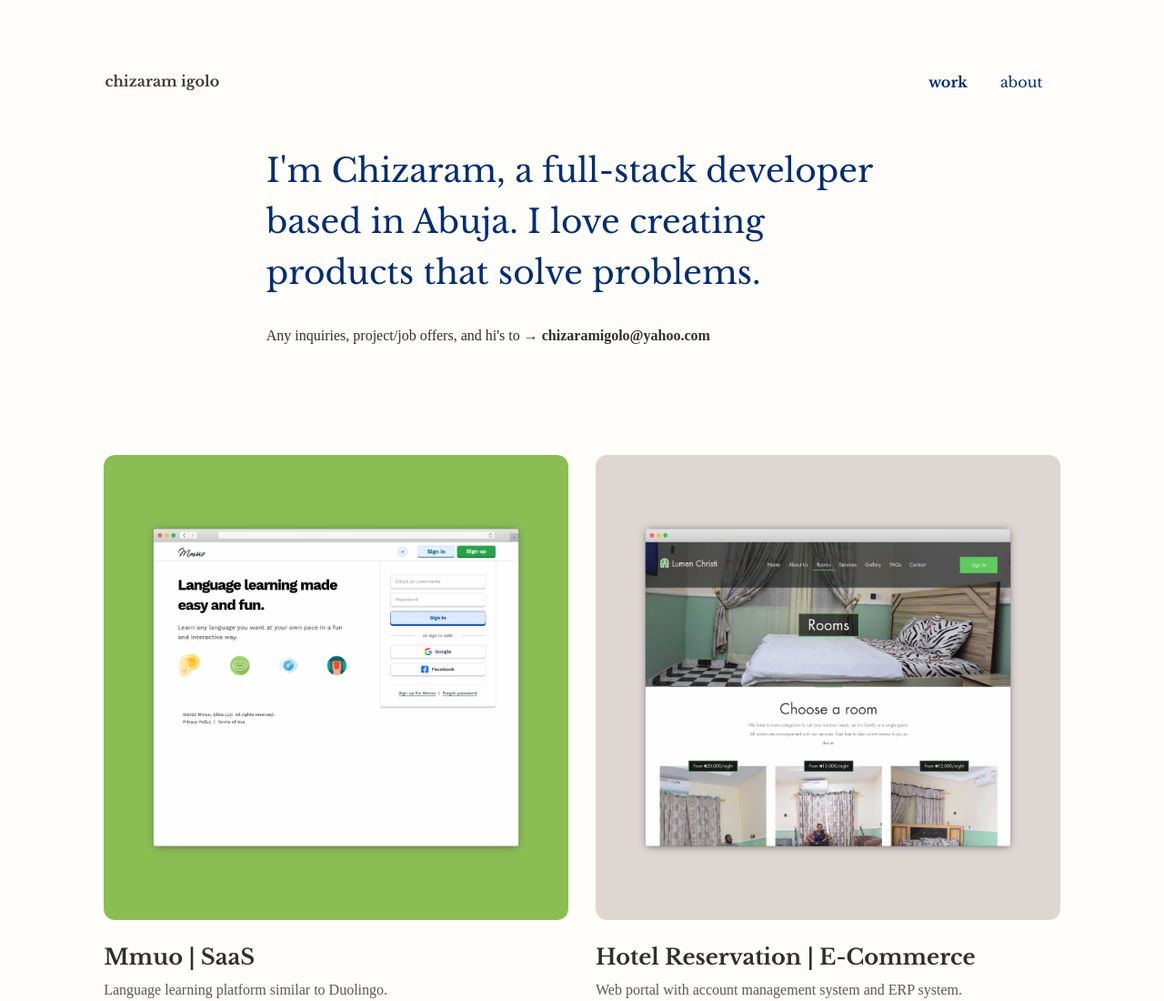
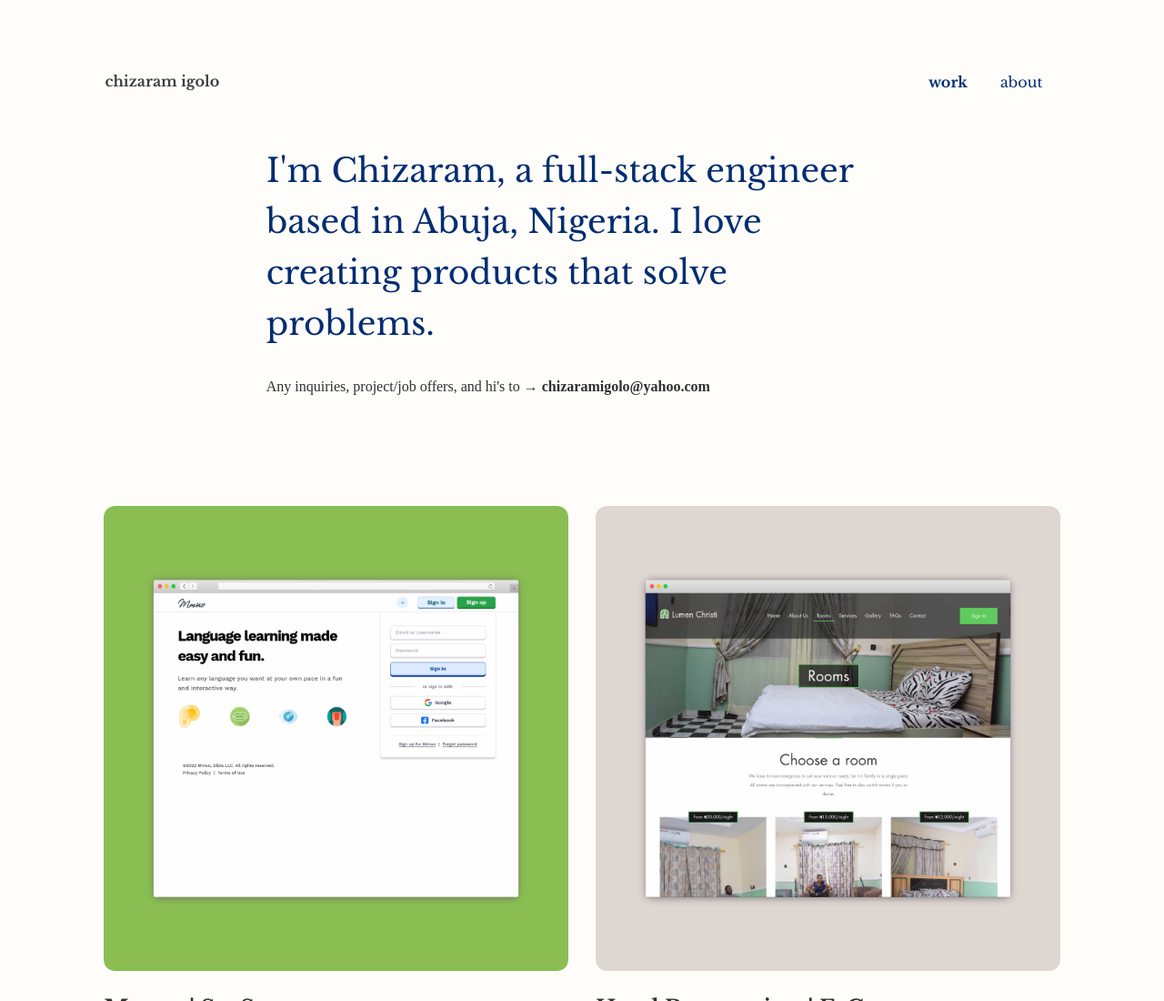
Before and after one commit to Chizaram-Igolo/chizaram-igolo.github.io, a plain HTML site: page index.html in a window 1280 px wide. Shown: the top 1100 px of the page at 91% size. Drawn offline with nearby package versions, Linux system fonts and the light colour scheme; a web font is replaced by a local one.

Commit message:
reworded introductory text

```diff
--- a/index.html
+++ b/index.html
@@ -63,7 +63,8 @@
                     <div class="profile-hero">
                         <div class="profile-bio">
                             <div class="profile-about">
-                                <h2 style="text-align: left;">I'm Chizaram, a full-stack developer based in Abuja. I
+                                <h2 style="text-align: left;">I'm Chizaram, a full-stack engineer based in Abuja,
+                                    Nigeria. I
                                     love creating products that solve problems.</h2>
                                 <p style="text-align: left;"></p>
                                 <p style="text-align: left;">Any inquiries, project/job offers, and hi's to →
```
